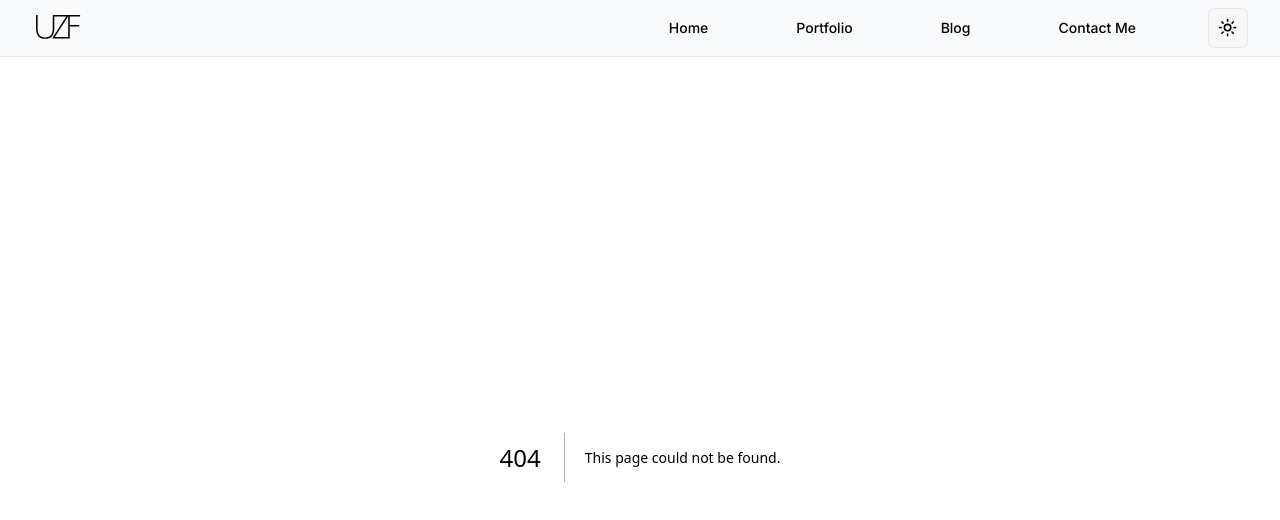
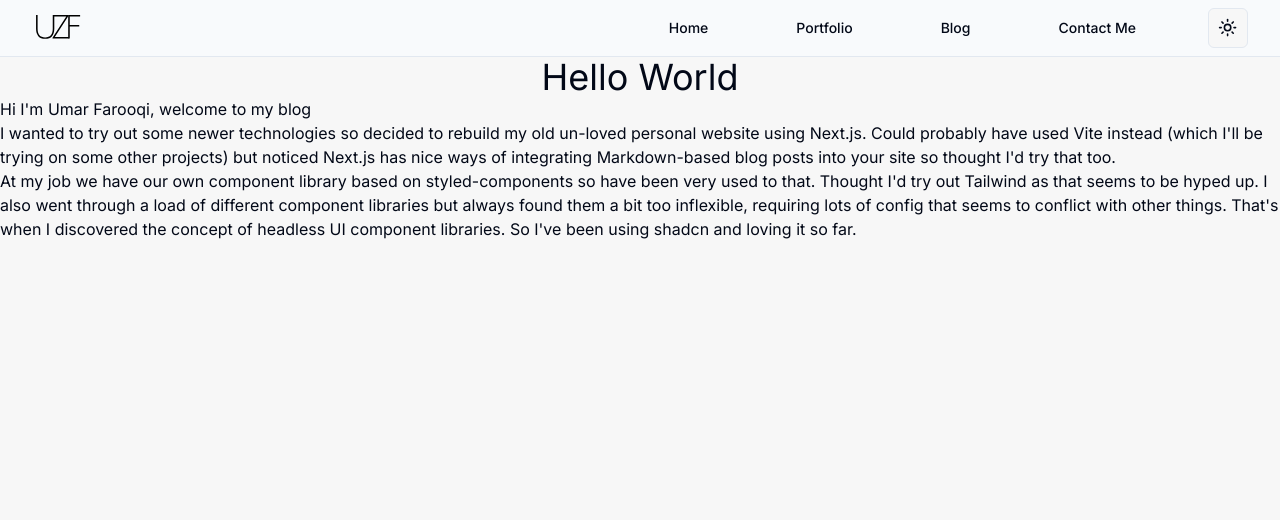
Before and after one commit to Skoomar/umar-farooqi, a Next.js app: page /blog/hello-world in a window 1280 px wide. Before the commit this address had no page. Shown: the top 520 px of the page. Built offline with nearby package versions, Linux system fonts and the light colour scheme.

Commit message:
This blog looks more promising

```diff
--- a/next.config.mjs
+++ b/next.config.mjs
@@ -1,4 +1,8 @@
+import withMdx from '@next/mdx';
 /** @type {import('next').NextConfig} */
-const nextConfig = {};
+/** @type {import('next').NextMDXOptions} */
+const nextConfig = {
+    pageExtensions: ['js', 'jsx', 'mdx', 'ts', 'tsx'],
+};
 
-export default nextConfig;
+export default withMdx(nextConfig);
--- /dev/null
+++ b/src/app/blog/(posts)/hello-world/page.mdx
@@ -0,0 +1,17 @@
+# Hello World
+
+Hi I'm Umar Farooqi, welcome to my blog
+
+I wanted to try out some newer technologies so decided to rebuild my old un-loved personal website using Next.js.
+Could probably have used Vite instead (which I'll be trying on some other projects) but noticed Next.js has nice ways of
+integrating Markdown-based blog posts into your site so thought I'd try that too.
+
+At my job we have our own component library based on styled-components so have been very used to that. Thought I'd try
+out Tailwind as that seems to be hyped up. I also went through a load of different component libraries but always found
+them a bit too inflexible, requiring lots of config that seems to conflict with other things. That's when I discovered
+the concept of headless UI component libraries. So I've been using shadcn and loving it so far.
+
+export const metadata = {
+    title: 'Hello World',
+    publishDate: '2024-06-30T00:0029Z',
+}
--- /dev/null
+++ b/src/mdx-components.tsx
@@ -0,0 +1,14 @@
+import type { MDXComponents } from 'mdx/types';
+import type { ComponentPropsWithoutRef } from 'react';
+// import { Heading } from '@/components/blog-markdown/heading';
+
+function Heading(props: ComponentPropsWithoutRef<'h1'>) {
+    return <h1 className="text-4xl text-center" {...props} />;
+}
+
+export function useMDXComponents(components: MDXComponents): MDXComponents {
+    return {
+        h1: Heading,
+        ...components,
+    };
+}
```
Also changed, not shown: package.json (+5 -2 lines), 1 other file (tests, documents, lock files or other folders).
